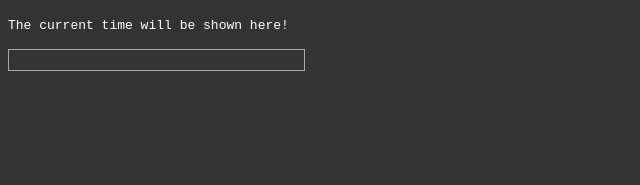
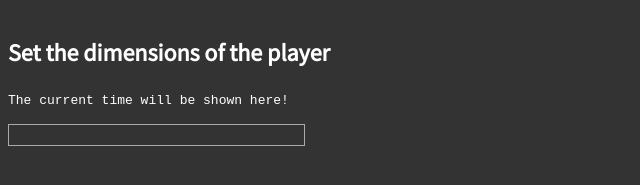
Before and after one commit to moduloproject/popcornjs, a plain HTML site: page index.html in a window 1280 px wide. Shown: the part 263-448 px from the top of the page, without its empty margins (0-640 px from the left). Drawn offline with Linux system fonts and the light colour scheme.

Commit message:
Style into HTML. I know

```diff
--- a/index.html
+++ b/index.html
@@ -17,23 +17,23 @@
 
     <div id="uploadFile">
         <input type="file" id="upfile" class="file">
-        <div id="uploadIcon"><img src="pics/upload.png">
-        </div>
+        <div id="uploadIcon"><img src="pics/upload.png"></div>
     </div>
 
     <a href="javascript:PopcornJS.play();"><span title="Play"><img src="pics/play.png" alt="Play"></span></a>
     <a href="javascript:PopcornJS.pause();"><span title="Pause"><img src="pics/pause.png" alt="Pause"></span></a>
     <a href="javascript:PopcornJS.stop();"><span title="Stop"><img src="pics/stop.png" alt="Stop"></span></a>
     <a href="javascript:PopcornJS.quit();"><span title="Quit"><img src="pics/quit.png" alt="Quit"></span></a>
-    <p id="printVideoTime"><code>The current time will be shown here!</code>
-    </p>
-    <div id="progressBar"><span id="theProgress"></span>
-    </div>
 
-    <br>
-    <br>
-    <br>
-    <br>
+    <br><br>
+
+    <h2>Set the dimensions of the player</h2>
+
+    <p id="printVideoTime"><code>The current time will be shown here!</code></p>
+    <div id="progressBar"><span id="theProgress"></span></div>
+
+    <br><br>
+    <br><br>
 
     <video id="popcornjs" ontimeupdate="PopcornJS.printTime(this)">PopcornJS won't work, beacause your browser does not support HTML5 audio/video. Sorry.</video>
 
```
